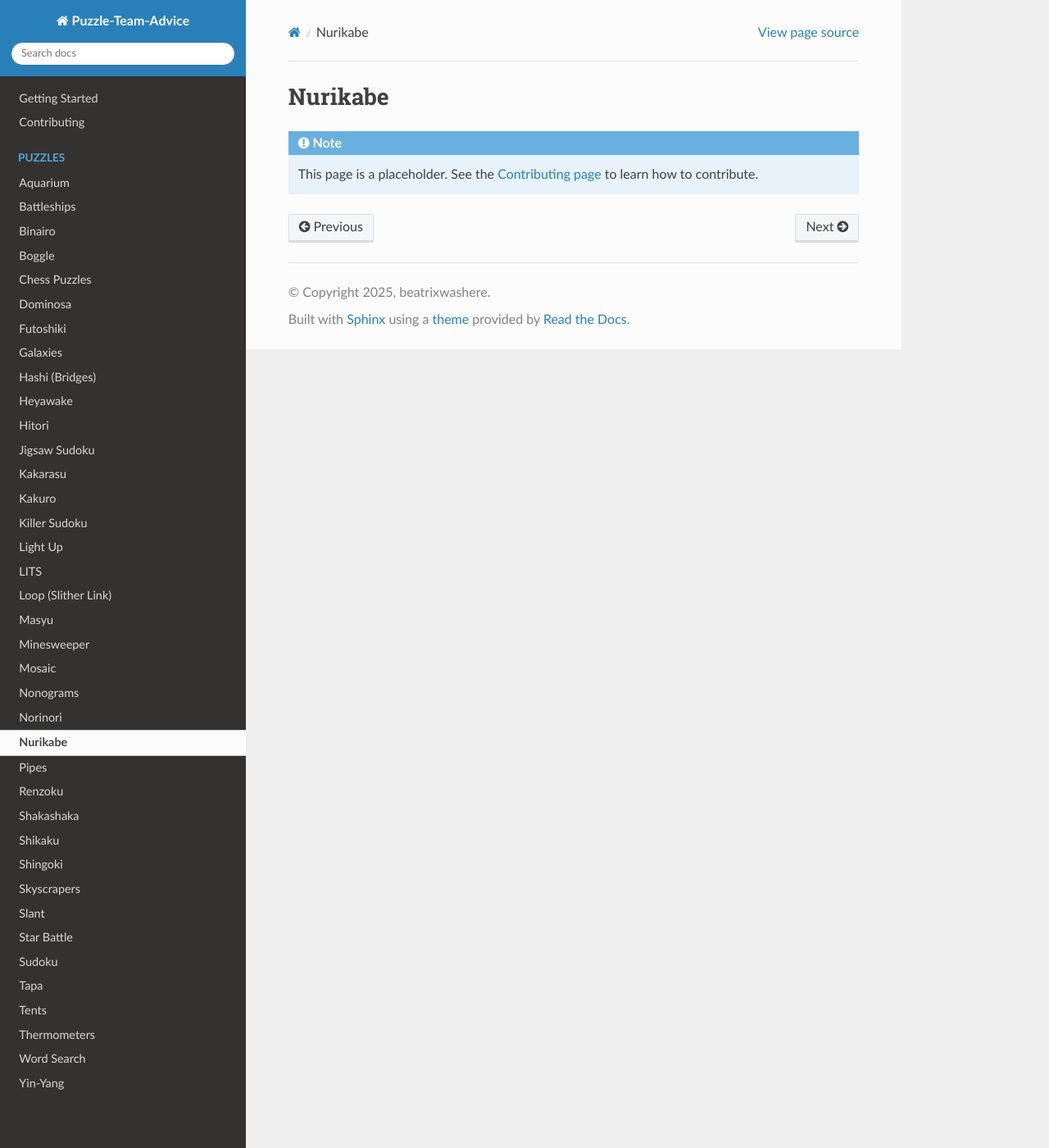
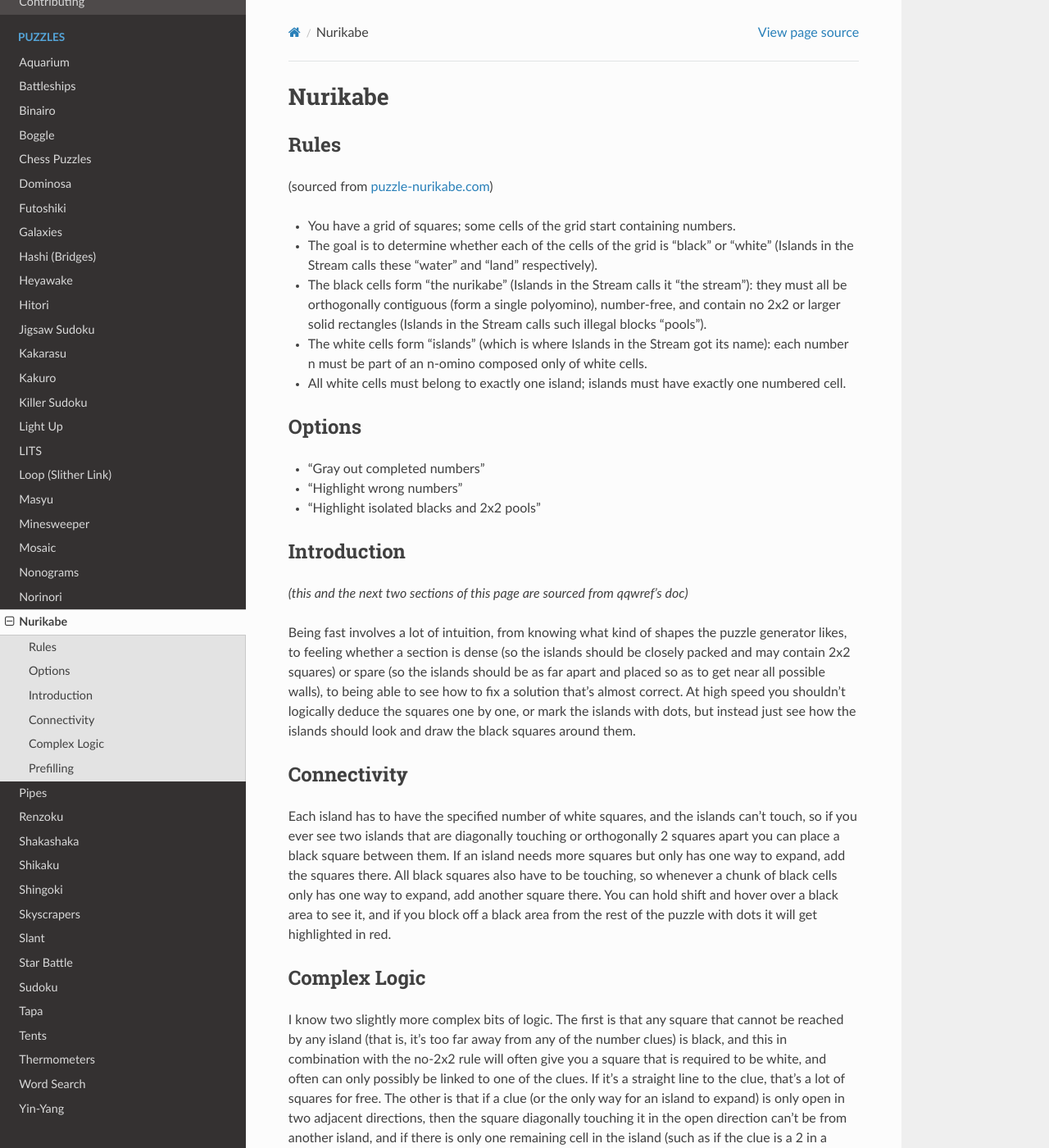
Before and after one commit to Ailurust/puzzle-team-advice, a Sphinx documentation site: the page built from docs/source/puzzles/nurikabe.rst, in a window 1280 px wide and 1400 px high. Shown: the whole window at 82% size. Built offline with Sphinx 7.4.7 and the Read the Docs theme 3.1.0, drawn with Linux system fonts in a browser that asks for light colours; some of the changed text lies outside the part shown.

Commit message:
finish the page for nurikabe

```diff
--- a/docs/source/puzzles/nurikabe.rst
+++ b/docs/source/puzzles/nurikabe.rst
@@ -1,7 +1,63 @@
 Nurikabe
 ========
 
-.. note::
+Rules
+-----
 
-   This page is a placeholder. See the
-   `Contributing page <https://puzzle-team-advice.readthedocs.io/en/latest/contributing.html>`_ to learn how to contribute.
+(sourced from `puzzle-nurikabe.com <https://www.puzzle-nurikabe.com>`_)
+
+* You have a grid of squares; some cells of the grid start containing numbers.
+* The goal is to determine whether each of the cells of the grid is "black" or "white"
+  (Islands in the Stream calls these "water" and "land" respectively).
+* The black cells form "the nurikabe" (Islands in the Stream calls it "the stream"):
+  they must all be orthogonally contiguous (form a single polyomino),
+  number-free, and contain no 2x2 or larger solid rectangles (Islands in the Stream calls such illegal blocks "pools").
+* The white cells form "islands" (which is where Islands in the Stream got its name):
+  each number n must be part of an n-omino composed only of white cells.
+* All white cells must belong to exactly one island; islands must have exactly one numbered cell.
+
+Options
+-------
+
+* “Gray out completed numbers”
+* “Highlight wrong numbers”
+* “Highlight isolated blacks and 2x2 pools”
+
+Introduction
+------------
+
+*(this and the next two sections of this page are sourced from qqwref's doc)*
+
+Being fast involves a lot of intuition, from knowing what kind of shapes the puzzle generator likes, to feeling whether
+a section is dense (so the islands should be closely packed and may contain 2x2 squares) or spare (so the islands should
+be as far apart and placed so as to get near all possible walls), to being able to see how to fix a solution that’s almost
+correct. At high speed you shouldn’t logically deduce the squares one by one, or mark the islands with dots, but instead
+just see how the islands should look and draw the black squares around them.
+
+Connectivity
+------------
+
+Each island has to have the specified number of white squares, and the islands can’t touch, so if you ever see two islands
+that are diagonally touching or orthogonally 2 squares apart you can place a black square between them. If an island needs
+more squares but only has one way to expand, add the squares there. All black squares also have to be touching, so whenever
+a chunk of black cells only has one way to expand, add another square there. You can hold shift and hover over a black area
+to see it, and if you block off a black area from the rest of the puzzle with dots it will get highlighted in red.
+
+Complex Logic
+-------------
+
+I know two slightly more complex bits of logic. The first is that any square that cannot be reached by any island (that is,
+it’s too far away from any of the number clues) is black, and this in combination with the no-2x2 rule will often give you a
+square that is required to be white, and often can only possibly be linked to one of the clues. If it’s a straight line to
+the clue, that’s a lot of squares for free. The other is that if a clue (or the only way for an island to expand) is only
+open in two adjacent directions, then the square diagonally touching it in the open direction can’t be from another island,
+and if there is only one remaining cell in the island (such as if the clue is a 2 in a corner), that diagonally touching
+square must be black.
+
+Prefilling
+----------
+
+Another useful strategy is to start off by immediately filling all empty cells with a black square, similar to the technique
+on Hitori. From here, you can carve out the shapes of each island until you solve the puzzle. If you get something wrong,
+just keep making small fixes until you eventually reach the correct solution. This relies much further on intuition, and
+knowing what the generator tends to use goes a long way.
```
